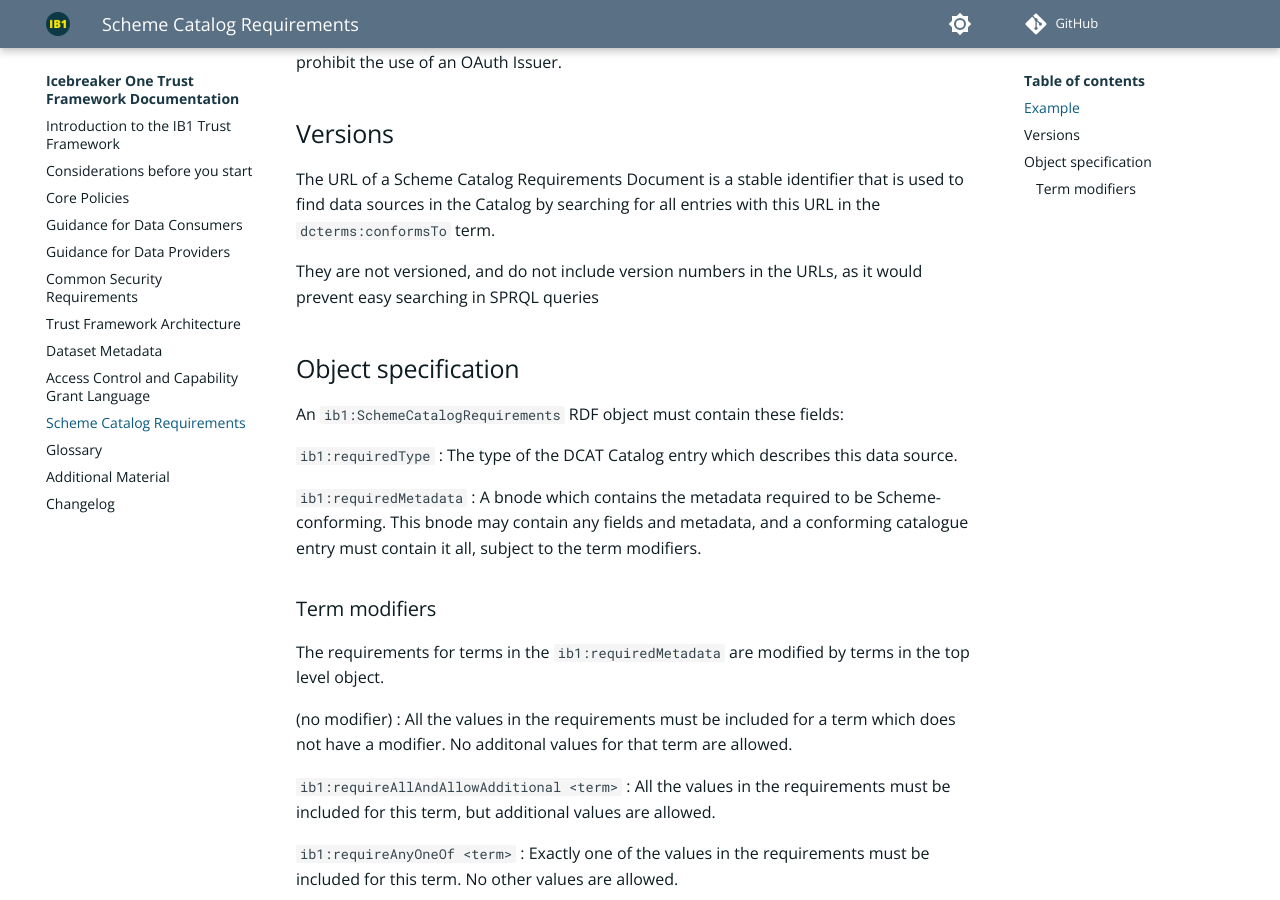
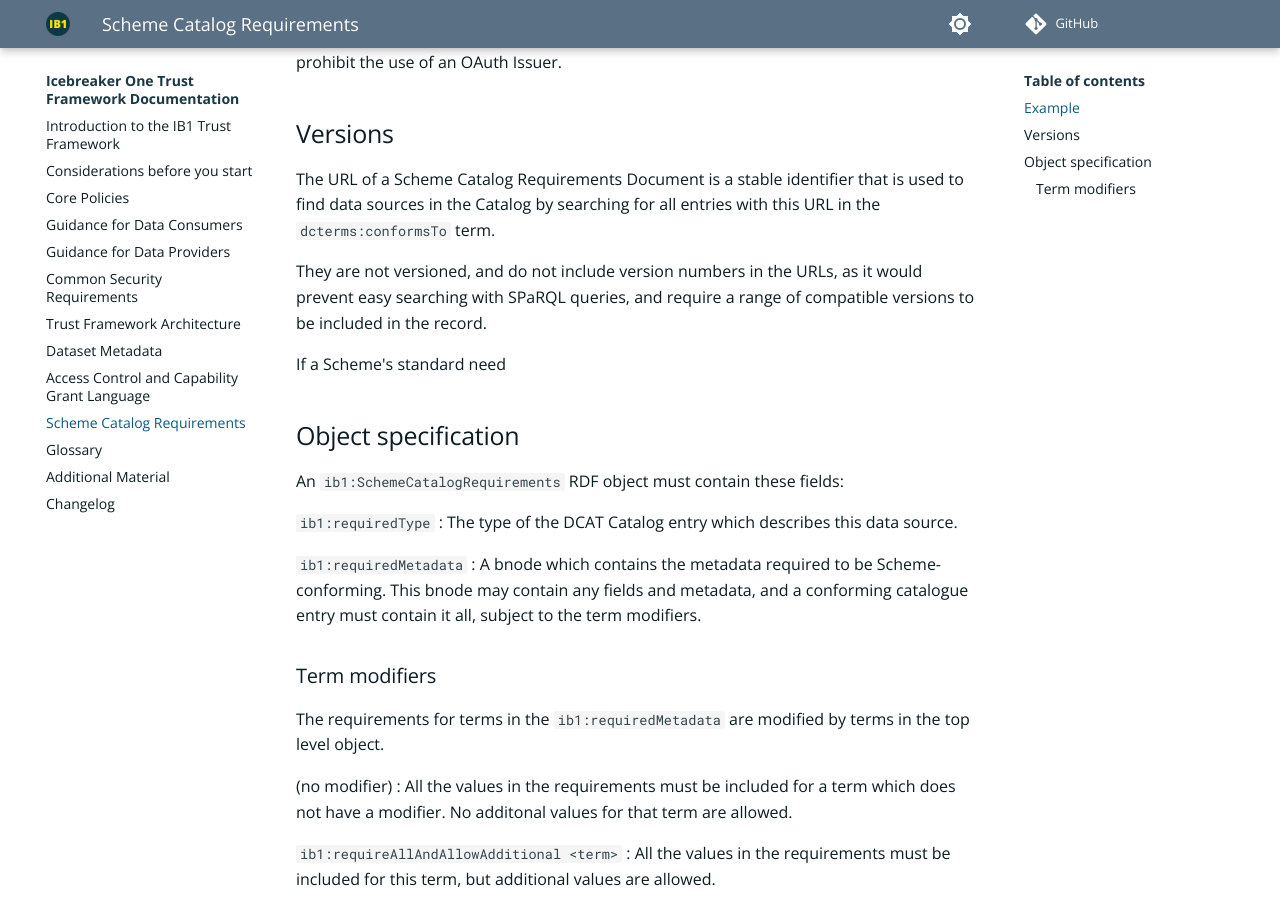
Before and after one commit to icebreakerone/ib1-technical-docs, an MkDocs documentation site: the page built from docs/scheme_catalog_requirements.md, in a window 1280 px wide and 900 px high, scrolled down 1051 px. Built offline with MkDocs 1.6.1 and Material for MkDocs 9.7.7, drawn with Linux system fonts in a browser that asks for light colours; plug-ins that fetch from the network failed and are left out; comment, search, counter and statistics services are not loaded; the version menu is left out; some of the changed lines change nothing that is shown.

Commit message:
docs/scheme_catalog_requirements.md updated from https://stackedit.net/

```diff
--- a/docs/scheme_catalog_requirements.md
+++ b/docs/scheme_catalog_requirements.md
@@ -39,7 +39,9 @@ Because the API does not require end user consent, `ib1:requireAbsenceOf` is use
 
 The URL of a Scheme Catalog Requirements Document is a stable identifier that is used to find data sources in the Catalog by searching for all entries with this URL in the `dcterms:conformsTo` term.
 
-They are not versioned, and do not include version numbers in the URLs, as it would prevent easy searching in SPRQL queries
+They are not versioned, and do not include version numbers in the URLs, as it would prevent easy searching with SPaRQL queries, and require a range of compatible versions to be included in the record.
+
+If a Scheme's standard need
 
 ## Object specification
 
@@ -72,8 +74,8 @@ The requirements for terms in the `ib1:requiredMetadata` are modified by terms i
 
 
 <!--stackedit_data:
-eyJoaXN0b3J5IjpbMTM2ODkzNTk1MywyNjM4NDIyMTksLTE2Nz
-MwMjMzNTEsOTk1NjgzMTc5LDE0NDQ4NzU4MjUsNjc0NTc2NDgx
-LC0xNzk0NDk1MDQ2LC01Mjg2NDU3MzcsMTM4OTcwMjAzOCwxMT
-EzMTI4OTY5LDEyNjg4MzY3MDhdfQ==
+eyJoaXN0b3J5IjpbLTE1Njg0NTM4NTgsMjYzODQyMjE5LC0xNj
+czMDIzMzUxLDk5NTY4MzE3OSwxNDQ0ODc1ODI1LDY3NDU3NjQ4
+MSwtMTc5NDQ5NTA0NiwtNTI4NjQ1NzM3LDEzODk3MDIwMzgsMT
+ExMzEyODk2OSwxMjY4ODM2NzA4XX0=
 -->
```
